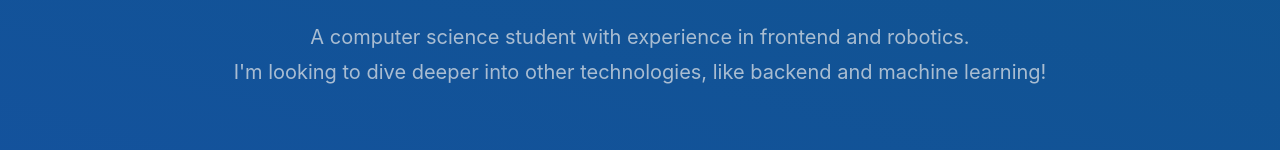
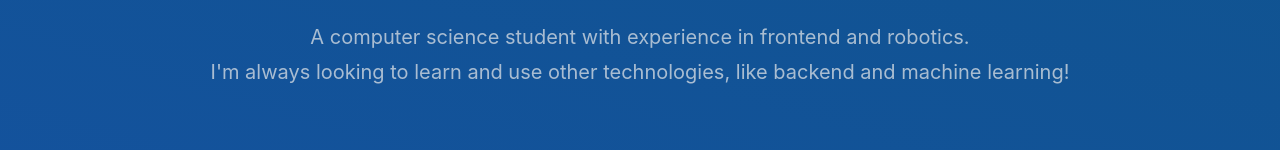
Before and after one commit to rsquared226/rsquared226.github.io, an Angular app: page / in a window 1280 px wide. Shown: the part 394-544 px from the top of the page. Built offline with nearby package versions, Linux system fonts and the light colour scheme.

Commit message:
Change Intro Hero

```diff
--- a/src/app/intro-hero/intro-hero.component.html
+++ b/src/app/intro-hero/intro-hero.component.html
@@ -8,7 +8,7 @@
         A computer science student with experience in frontend and robotics.
       </h2>
       <h2 class="subtitle subtitle-color">
-        I'm looking to dive deeper into other technologies, like backend and
+        I'm always looking to learn and use other technologies, like backend and
         machine learning!
       </h2>
     </div>
```
